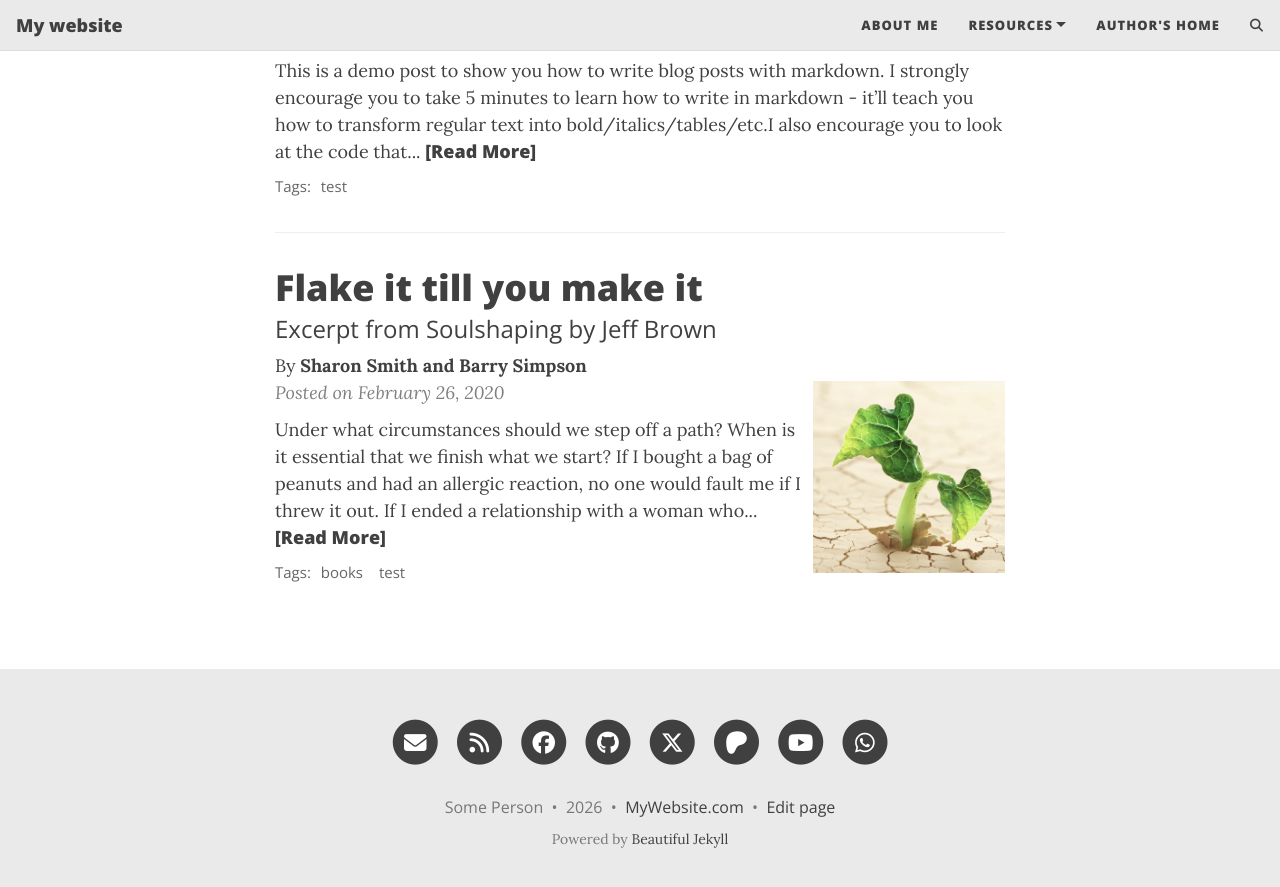
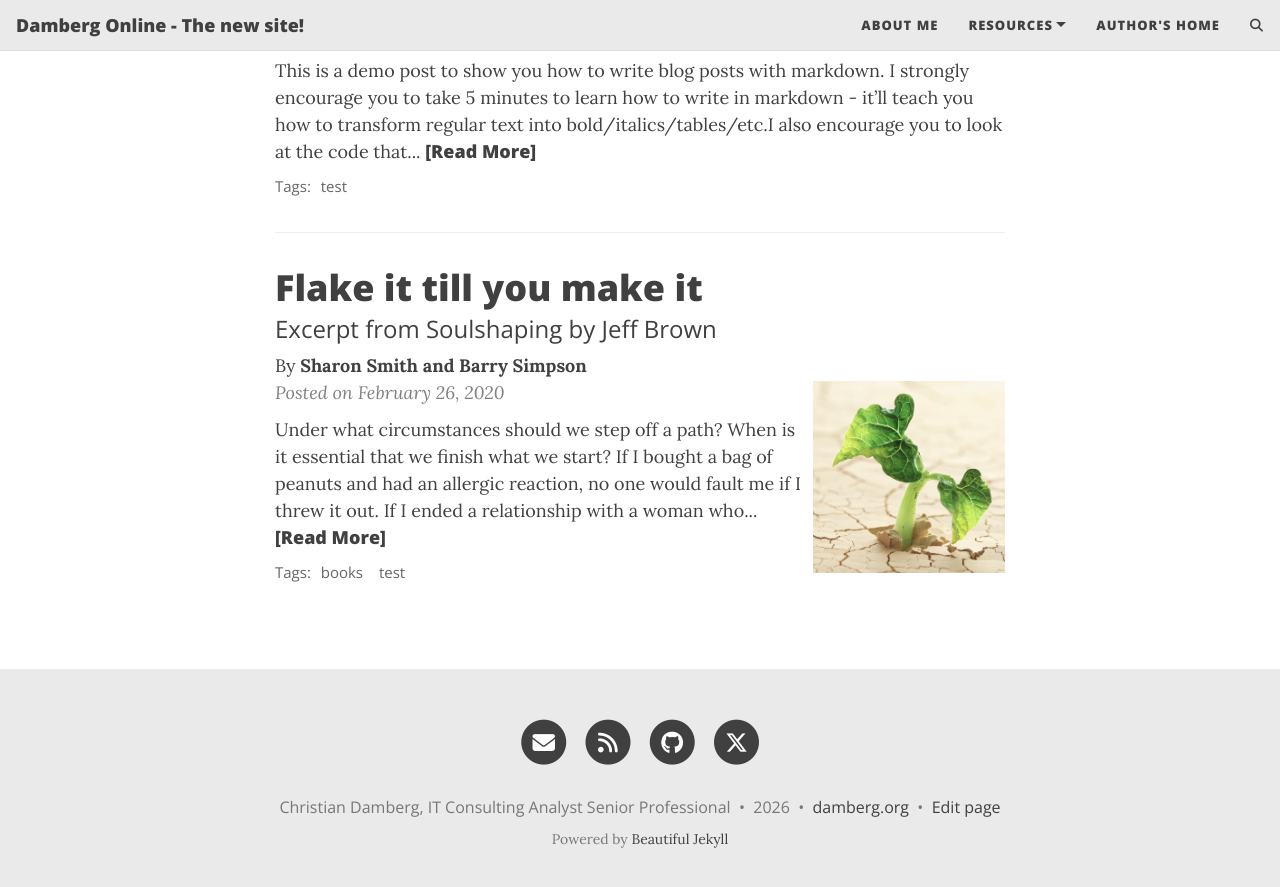
Before and after one commit to DambergC/dambergc.github.io, a Jekyll site: the page built from index.html, in a window 1280 px wide and 900 px high, scrolled down 587 px. Shown: the top 887 px of the window. Built offline with Jekyll 4.4.1, drawn with Linux system fonts in a browser that asks for light colours; the list of posts is cut into pages by our own code; comment, search, counter and statistics services are not loaded; some of the changed lines change nothing that is shown.

Commit message:
Update _config.yml

```diff
--- a/_config.yml
+++ b/_config.yml
@@ -10,10 +10,10 @@
 ############################
 
 # Name of website
-title: My website
+title: Damberg Online - The new site!
 
 # Your name to show in the footer
-author: Some Person
+author: Christian Damberg, IT Consulting Analyst Senior Professional
 
 ###############################################
 # --- List of links in the navigation bar --- #
@@ -22,9 +22,9 @@ author: Some Person
 navbar-links:
   About Me: "aboutme"
   Resources:
-    - Beautiful Jekyll: "https://beautifuljekyll.com"
+##    - Beautiful Jekyll: "https://beautifuljekyll.com"
     - Learn markdown: "https://www.markdowntutorial.com/"
-  Author's home: "https://deanattali.com"
+  Author's home: "https://www.damberg.org"
 
 ################
 # --- Logo --- #
@@ -52,12 +52,12 @@ round-avatar: true
 social-network-links:
   email: "someone@example.com"
   rss: true  # remove this line if you don't want to show an RSS link at the bottom
-  facebook: deanattali
-  github: daattali
-  twitter: daattali
-  patreon: DeanAttali
-  youtube: "@daattali"
-  whatsapp: 15551212
+##  facebook: deanattali
+  github: dambergc
+  twitter: dambergc
+##  patreon: DeanAttali
+##  youtube: "@daattali"
+##  whatsapp: 15551212
 #  medium: yourname
 #  reddit: yourname or r/yoursubreddit
 #  linkedin: daattali
@@ -102,7 +102,7 @@ share-links-active:
 
 # How to display the link to your website in the footer
 # Remove this if you don't want a link in the footer
-url-pretty: "MyWebsite.com"
+url-pretty: "damberg.org"
 
 # Add the website title to the title of every page
 title-on-all-pages: true
@@ -260,7 +260,7 @@ date_format: "%B %-d, %Y"
 #################################################################################
 
 # Output options (more information on Jekyll's site)
-timezone: "America/Toronto"
+timezone: "Sweden/Stockholm"
 markdown: kramdown
 highlighter: rouge
 permalink: /:year-:month-:day-:title/
```
